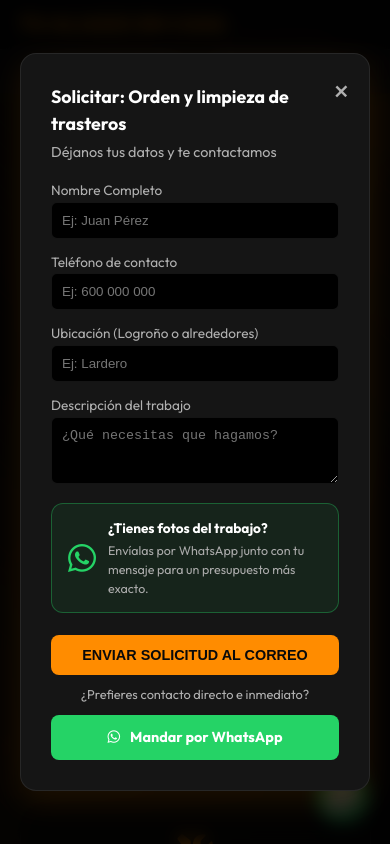
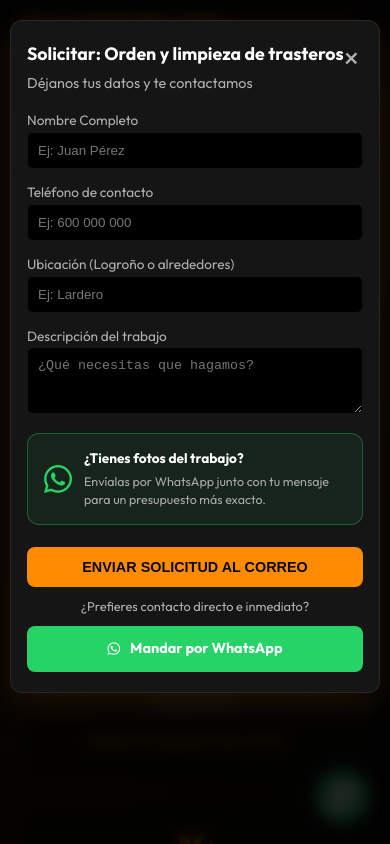
Before and after one commit to omar-p-j/web-tu-aliado, a plain HTML site: page index.html in a window 390 px wide. Both pictures are taken after a click on the element 195 px from the left and 1158 px from the top of the page. Shown: the part 736-1580 px from the top of the page. Drawn offline with Linux system fonts and the light colour scheme.

Commit message:
Add files via upload

```diff
--- a/style.css
+++ b/style.css
@@ -378,8 +378,9 @@
     backdrop-filter: blur(8px);
     z-index: 2000;
     justify-content: center;
-    align-items: center;
+    align-items: flex-start;
     padding: 20px;
+    overflow-y: auto;
 }
 
 .modal-content {
@@ -391,6 +392,7 @@
     position: relative;
     border: 1px solid var(--glass-border);
     box-shadow: 0 10px 30px rgba(255,140,0,0.1);
+    margin: auto;
 }
 
 .close-modal {
@@ -570,4 +572,24 @@
     nav { display: none; }
     .tool-bg { font-size: 10rem; }
     .logo-bg { width: 90vw; opacity: 0.02; }
+
+    /* Modal adaptado a móvil */
+    .modal {
+        padding: 10px;
+        align-items: flex-start;
+    }
+
+    .modal-content {
+        padding: 20px 16px;
+        border-radius: 12px;
+        margin-top: 10px;
+        margin-bottom: 10px;
+    }
+
+    /* Caja de aviso WhatsApp en móvil */
+    .modal-content .form-group div[style*="whatsapp"] {
+        flex-direction: column;
+        text-align: center;
+        gap: 8px;
+    }
 }
```
